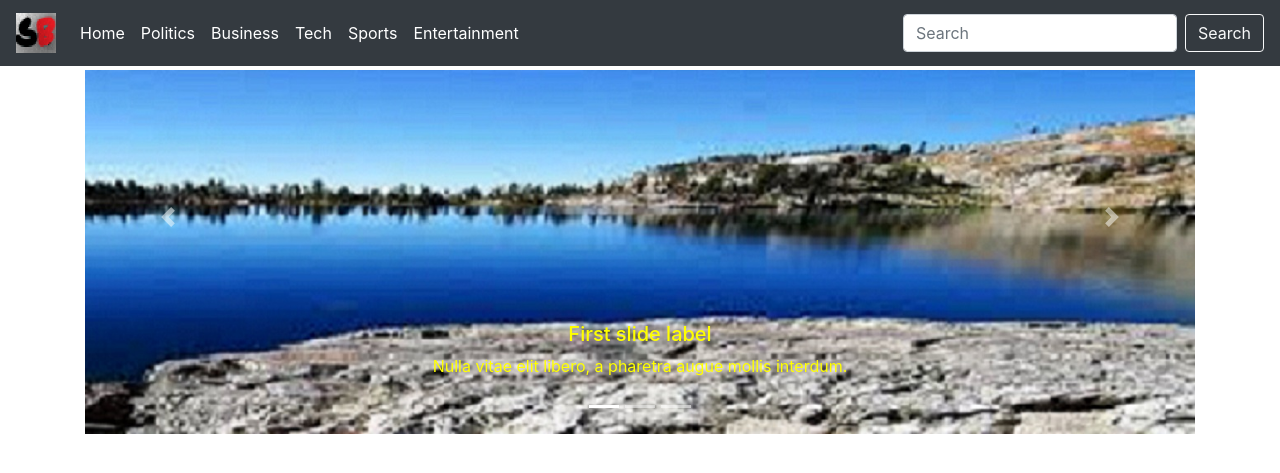
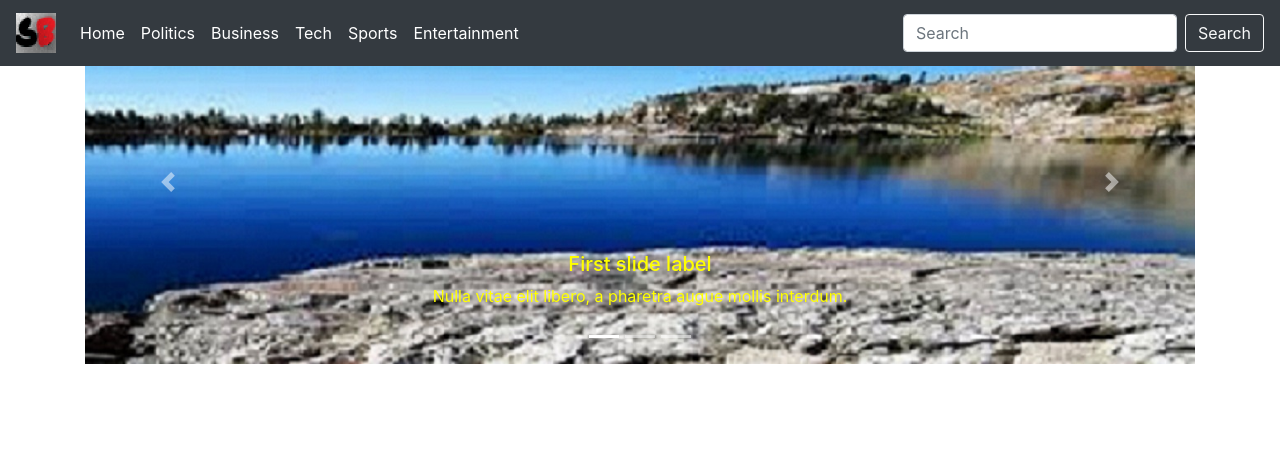
Before and after one commit to sirnusi/django-deployment-example, a Django app: page / in a window 1280 px wide. Shown: the top 473 px of the page. Run offline with Django 3.2, Linux system fonts and the light colour scheme; some libraries are stand-ins or nearby versions.

Commit message:
initial commit

```diff
--- a/blogapp/static/css/blogstyle.css
+++ b/blogapp/static/css/blogstyle.css
@@ -4,7 +4,7 @@
 .navbar-brand:hover{
     transform: rotate(360deg);
 }
-#pictures{
+/* #pictures{
     margin-top: 70px;
 }
 .jumbotron{
```
